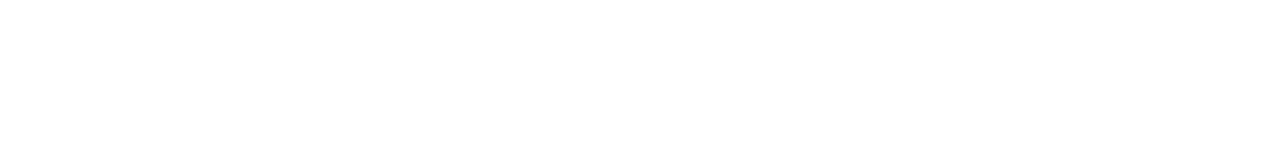
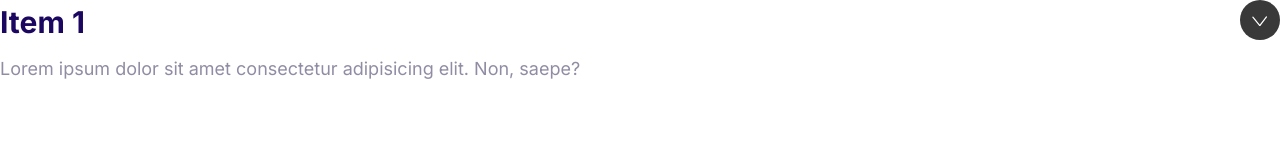
Before and after one commit to aliMehry/hostify, a plain HTML site: page index.html in a window 1280 px wide. Drawn offline with Linux system fonts and the light colour scheme.

Commit message:
define collapsible commit.

```diff
--- a/css/styles.css
+++ b/css/styles.css
@@ -544,3 +544,36 @@ a {
     margin: 0 2rem;
   }
 }
+
+/* collapsibles */
+
+.collapsible__header {
+  display: flex;
+  justify-content: space-between;
+}
+
+.collapsible__heading {
+  margin-top: 0;
+  font-size: 3rem;
+}
+
+.collapsible__chevron {
+  transform: rotate(-90deg);
+  transition: transform 0.3s;
+}
+
+.collapsible__content {
+  max-height: 0;
+  overflow: hidden;
+  opacity: 0;
+  transition: all 0.3s;
+}
+
+.collapsible--expanded .collapsible__chevron {
+  transform: rotate(0);
+}
+
+.collapsible--expanded .collapsible__content {
+  max-height: 100vh;
+  opacity: 1;
+}
--- a/index.html
+++ b/index.html
@@ -13,5 +13,18 @@
     <link rel="stylesheet" href="css/normalize.css" />
     <link rel="stylesheet" href="css/styles.css" />
   </head>
-  <body></body>
+  <body>
+    <div class="collapsible collapsible--expanded">
+      <header class="collapsible__header">
+        <h2 class="collapsible__heading">Item 1</h2>
+        <svg class="icon icon--white collapsible__chevron">
+          <use xlink:href="images/sprite.svg#chevron"></use>
+        </svg>
+      </header>
+      <div class="collapsible__content">
+        Lorem ipsum dolor sit amet consectetur adipisicing elit. Non, saepe?
+      </div>
+    </div>
+    <script src="js/main.js"></script>
+  </body>
 </html>
--- /dev/null
+++ b/js/main.js
@@ -0,0 +1,6 @@
+const collapsibles = document.querySelectorAll(".collapsible");
+collapsibles.forEach((item) =>
+  item.addEventListener("click", function () {
+    this.classList.toggle("collapsible--expanded");
+  })
+);
```
Also changed, not shown: css/collapsible.html (added, +12 -0 lines).
